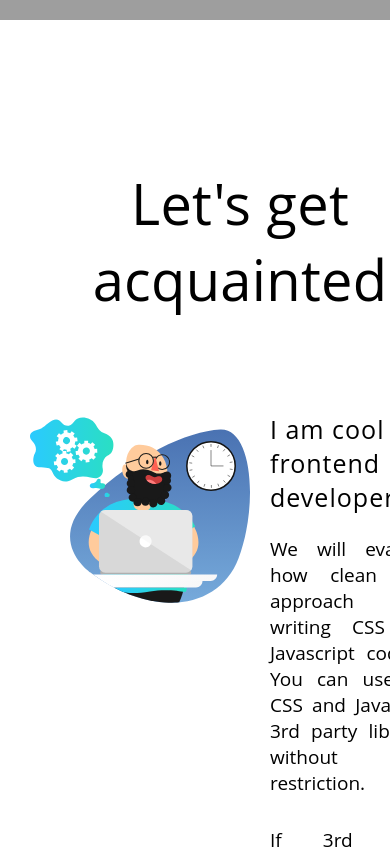
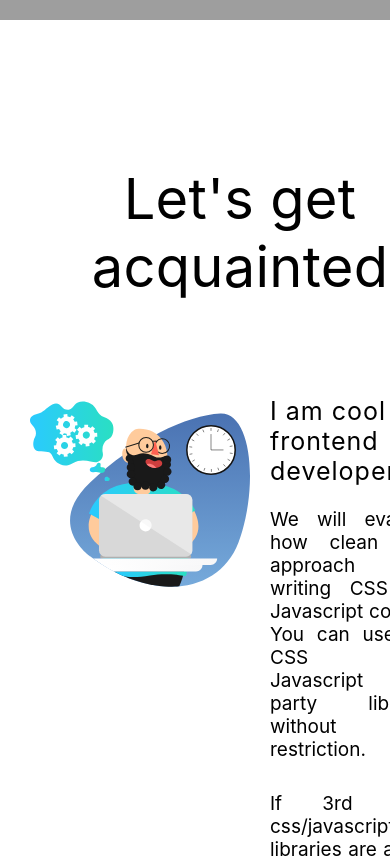
Before and after one commit to GetExpSV/testpage, a React (Create React App) app in the folder test-project/: page / in a window 390 px wide. Shown: the part 740-1598 px from the top of the page. Built offline with nearby package versions, Linux system fonts and the light colour scheme; no server answers; grey boxes are pictures that could not be loaded.

Commit message:
acquainted sass

```diff
--- a/test-project/src/Components/Acquainted/Acquainted.js
+++ b/test-project/src/Components/Acquainted/Acquainted.js
@@ -1,5 +1,5 @@
 import React from 'react'
-import style from './Acquainted.module.css'
+import style from './Acquainted.module.sass'
 import manLaptop from '../../Image/man-laptop-v1.svg'
 
 let Acquainted = (props) => {
--- a/test-project/src/Components/Acquainted/Acquainted.module.css
+++ /dev/null
@@ -1,96 +0,0 @@
-.acquainted__container{
-    padding-top: 100px;
-    padding-bottom:10px;
-}
-
-.top__item{
-    text-align: center;
-    font-size: 56px;
-    padding-top: 45px;
-    letter-spacing: 0.3px;
-    font-family: 'Open Sans', regular;
-    font-weight: 400;
-}
-
-.info__container{
-    display: inline-block;
-    height: 500px;
-    padding-top: 20px;
-}
-
-.info__container img{
-    float: left;
-    width: 400px;
-    padding-top: 50px;
-    padding-left: 54px;
-}
-
-.text__top{
-    font-size: 25px;
-    padding-top: 15px;
-    letter-spacing: 1px;
-    padding-bottom: 22px;
-}
-
-.sing__item{
-    color: #ef5b4c;
-    font-size: 19px;
-    padding-top: 3px;
-}
-
-.text__container{
-    padding-top: 30px;
-    padding-left: 445px;
-    padding-right: 23px;
-    font-family: 'Open Sans', regular;
-}
-
-.paragraph__item{
-    font-size: 19px;
-    padding-bottom: 31px;
-    text-align: justify;
-    text-justify: inter-word;
-}
-
-@media (max-width: 768px){
-    .info__container img{
-        width: 250px;
-        padding-left: 30px;
-        padding-top: 80px;
-    }
-
-    .text__container{
-        padding-top: 60px;
-        padding-left: 270px;
-        padding-right: 40px;
-    }
-}
-
-@media (max-width: 360px){
-    .info__container img{
-        display: block;
-        width: 100%;
-        padding: 80px 30px 20px 30px;
-    }
-    .text__container{
-        text-align: center;
-        width: 90%;
-        margin: 0 auto;
-        padding-left: 1px;
-        padding-right: 1px;
-    }
-    .text__top{
-        font-size: 34px;
-    }
-
-    .paragraph__item{
-        font-size: 23px;
-    }
-    .acquainted__container{
-        padding-bottom: 90px;
-    }
-    .sing__item{
-        font-size: 23px;
-        margin-top: 10px;
-    }
-}
--- /dev/null
+++ b/test-project/src/Components/Acquainted/Acquainted.module.sass
@@ -0,0 +1,84 @@
+.acquainted__container
+  padding-top: 100px
+  padding-bottom: 10px
+
+  .top__item
+    text-align: center
+    font-size: 56px
+    padding-top: 45px
+    letter-spacing: 0.3px
+    font-weight: 400
+
+  .info__container
+    display: inline-block
+    height: 500px
+    padding-top: 20px
+
+    img
+      float: left
+      width: 400px
+      padding-top: 50px
+      padding-left: 54px
+
+    .text__container
+      padding-top: 30px
+      padding-left: 445px
+      padding-right: 23px
+
+      .text__top
+        font-size: 25px
+        padding-top: 15px
+        letter-spacing: 1px
+        padding-bottom: 22px
+
+      .paragraph__item
+        font-size: 19px
+        padding-bottom: 31px
+        text-align: justify
+        text-justify: inter-word
+
+      .sing__item
+        color: #ef5b4c
+        font-size: 19px
+        padding-top: 3px
+
+@media (max-width: 768px)
+
+  .acquainted__container
+    .info__container
+      img
+        width: 250px
+        padding-left: 30px
+        padding-top: 80px
+
+      .text__container
+        padding-top: 60px
+        padding-left: 270px
+        padding-right: 40px
+
+@media (max-width: 360px)
+  .acquainted__container
+    padding-bottom: 90px
+
+    .info__container
+      img
+        display: block
+        width: 100%
+        padding: 80px 30px 20px 30px
+
+      .text__container
+        text-align: center
+        width: 90%
+        margin: 0 auto
+        padding-left: 1px
+        padding-right: 1px
+
+        .text__top
+          font-size: 34px
+
+        .paragraph__item
+          font-size: 23px
+
+        .sing__item
+          font-size: 23px
+          margin-top: 10px
```
